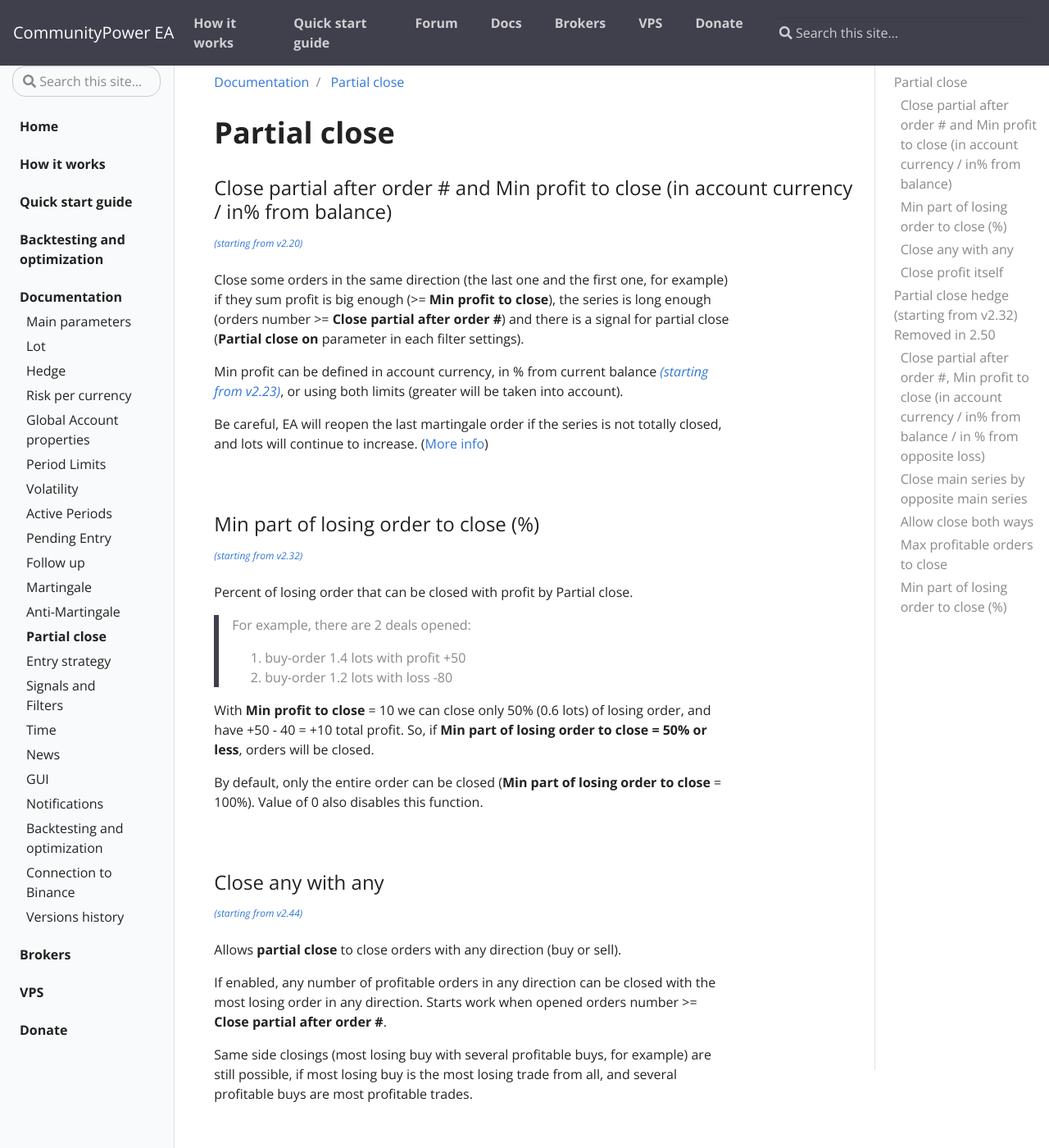
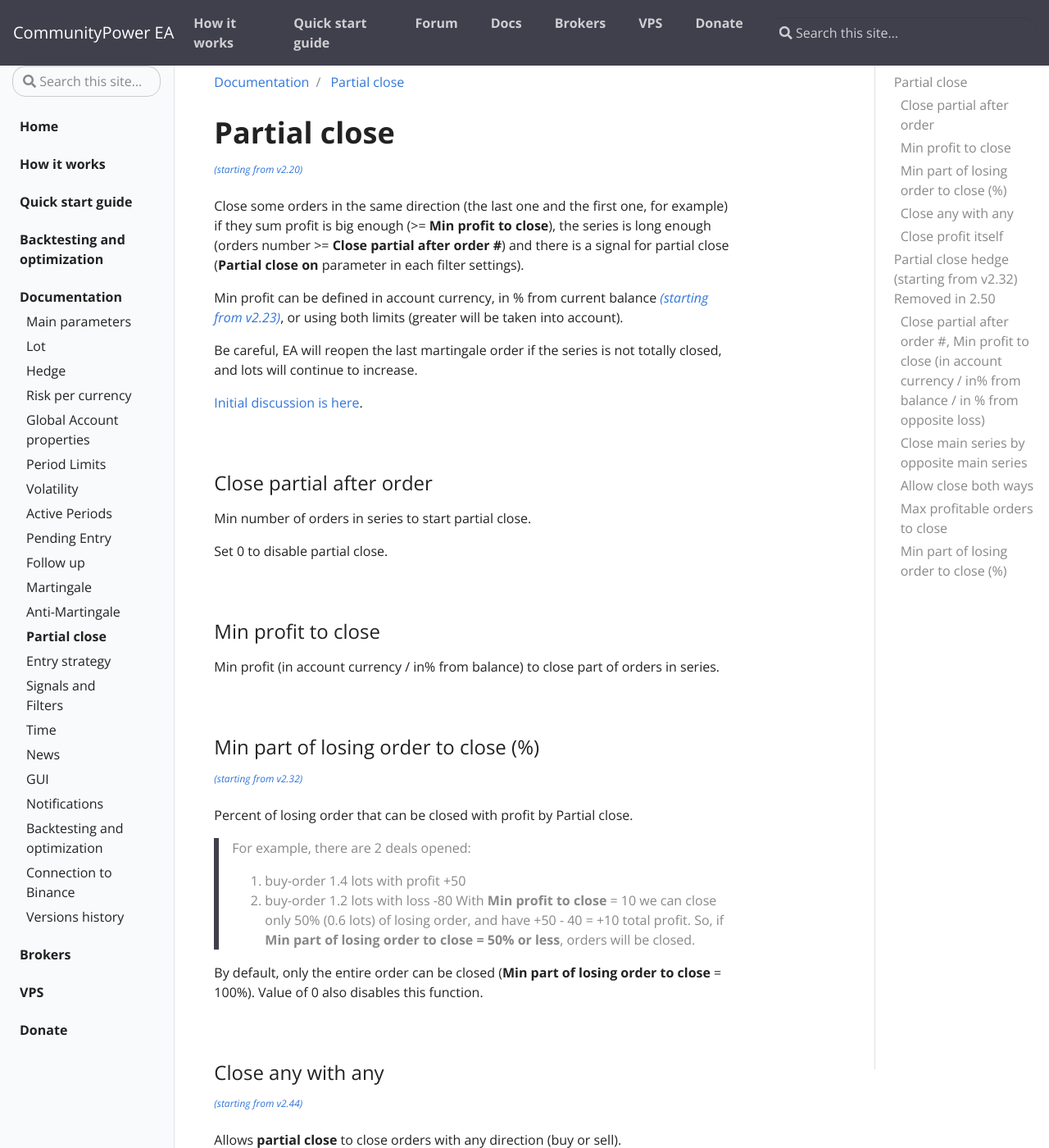
Before and after one commit to komposter/CommunityPowerEA.com, a Jekyll site: the page built from _docs/partial-close.md, in a window 1280 px wide and 1400 px high. Shown: the whole window at 82% size. Built offline with Jekyll 4.4.1, drawn with Linux system fonts in a browser that asks for light colours.

Commit message:
Content change

```diff
--- a/_docs/partial-close.md
+++ b/_docs/partial-close.md
@@ -6,15 +6,29 @@ permalink: /docs/partial-close
 
 # Partial close
 
-### Close partial after order # and Min profit to close (in account currency / in% from balance)
-
 <sup>[*(starting from v2.20)*](/docs/versions-history#20201103-220)</sup>
 
 Close some orders in the same direction (the last one and the first one, for example) if they sum profit is big enough (>= **Min profit to close**), the series is long enough (orders number >= **Close partial after order #**) and there is a signal for partial close (**Partial close on** parameter in each filter settings).
 
 Min profit can be defined in account currency, in % from current balance [*(starting from v2.23)*](/docs/versions-history#20201210-223), or using both limits (greater will be taken into account).
 
-Be careful, EA will reopen the last martingale order if the series is not totally closed, and lots will continue to increase. ([More info](https://communitypowerea.userecho.com/en/communities/1/topics/225-partial-close-of-martingale-trades-with-counter-trades-after-maximum-number-of-trades-are-reached))
+Be careful, EA will reopen the last martingale order if the series is not totally closed, and lots will continue to increase.
+
+[Initial discussion is here](https://communitypowerea.userecho.com/en/communities/1/topics/225-partial-close-of-martingale-trades-with-counter-trades-after-maximum-number-of-trades-are-reached).
+
+<br />
+
+### Close partial after order #
+
+Min number of orders in series to start partial close.
+
+Set 0 to disable partial close.
+
+<br />
+
+### Min profit to close
+
+Min profit (in account currency / in% from balance) to close part of orders in series.
 
 <br />
 
@@ -51,8 +64,7 @@ Same side closings (most losing buy with several profitable buys, for example) a
 
 Close only profitable orders on **Partial close on** signals even if profit is not big enough to cover the loss.
 
-[Example](https://t.me/CommunityPowerNews/12)
-
+![partial_close.jpg](..%2Fassets%2Fimg%2Fdocs%2Fpartial_close.jpg)
 
 <br />
 
```
Also changed, not shown: other parts of _docs/partial-close.md (+1 -2 lines), _docs/martingale.md (+4 -0 lines), assets/img/docs/partial_close.jpg (added).
